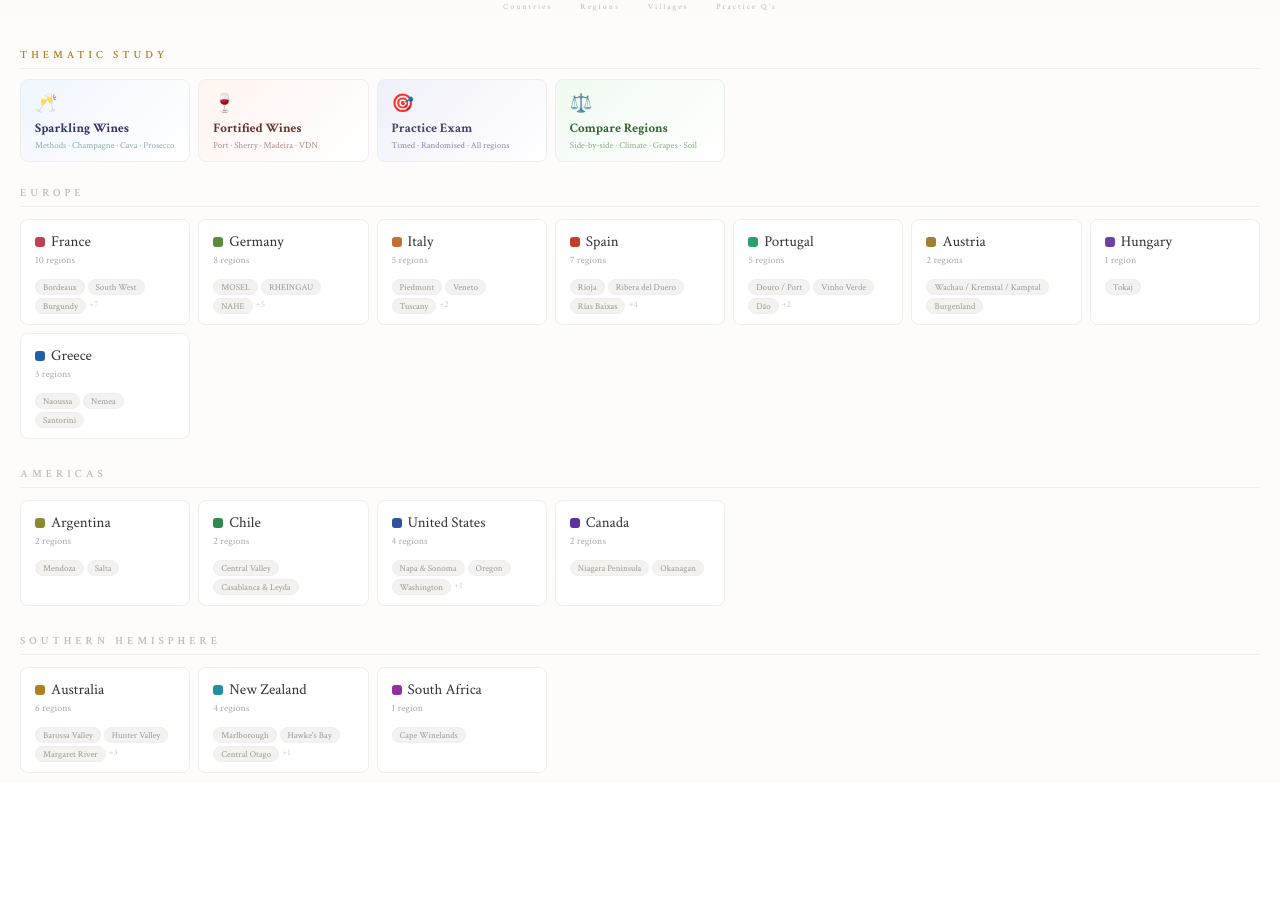
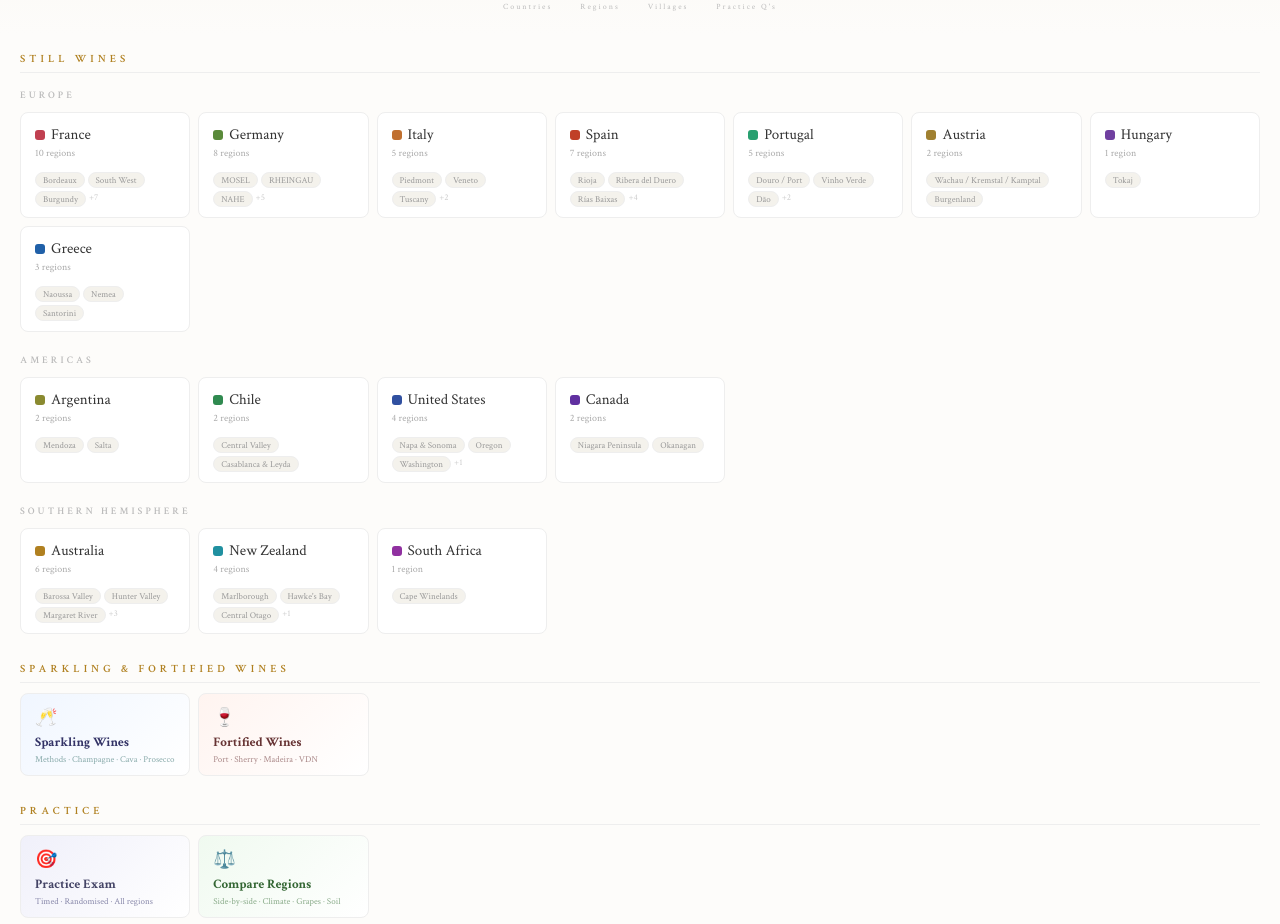
Before and after one commit to mitchtsui/wset-atlas, a React (Vite) app: page / in a window 1280 px wide. Shown: the part 200-1124 px from the top of the page. Before the commit the page ends 983 px from the top, so only its background shows below. Built offline with nearby package versions, Linux system fonts and the light colour scheme.

Commit message:
Add files via upload

```diff
--- a/src/components/Home.jsx
+++ b/src/components/Home.jsx
@@ -63,45 +63,13 @@ export default function Home({ onGo, stats, onResetProgress }) {
         </div>
       </div>
 
-      <div style={{ padding: "14px 20px 6px" }}>
-        <h2 style={{ fontSize: 11, letterSpacing: 4, color: "#b08020", fontWeight: 600, marginBottom: 10, paddingBottom: 6, borderBottom: "1px solid #eee" }}>THEMATIC STUDY</h2>
-        <div className="card-grid">
-          <div className="cc" onClick={() => onGo("sparkling")} style={{ background: "linear-gradient(135deg,#f0f6ff,#fff)" }}>
-            <div style={{ padding: "12px 14px 10px" }}>
-              <div style={{ fontSize: 18, marginBottom: 2 }}>🥂</div>
-              <b style={{ fontSize: 13, color: "#336" }}>Sparkling Wines</b>
-              <div style={{ fontSize: 9, color: "#8aa", marginTop: 1 }}>Methods · Champagne · Cava · Prosecco</div>
-            </div>
-          </div>
-          <div className="cc" onClick={() => onGo("fortified")} style={{ background: "linear-gradient(135deg,#fff4f0,#fff)" }}>
-            <div style={{ padding: "12px 14px 10px" }}>
-              <div style={{ fontSize: 18, marginBottom: 2 }}>🍷</div>
-              <b style={{ fontSize: 13, color: "#633" }}>Fortified Wines</b>
-              <div style={{ fontSize: 9, color: "#a88", marginTop: 1 }}>Port · Sherry · Madeira · VDN</div>
-            </div>
-          </div>
-          <div className="cc" onClick={() => onGo("exam")} style={{ background: "linear-gradient(135deg,#f0f0fa,#fff)" }}>
-            <div style={{ padding: "12px 14px 10px" }}>
-              <div style={{ fontSize: 18, marginBottom: 2 }}>🎯</div>
-              <b style={{ fontSize: 13, color: "#446" }}>Practice Exam</b>
-              <div style={{ fontSize: 9, color: "#88a", marginTop: 1 }}>Timed · Randomised · All regions</div>
-            </div>
-          </div>
-          <div className="cc" onClick={() => onGo("compare")} style={{ background: "linear-gradient(135deg,#f0faf0,#fff)" }}>
-            <div style={{ padding: "12px 14px 10px" }}>
-              <div style={{ fontSize: 18, marginBottom: 2 }}>⚖️</div>
-              <b style={{ fontSize: 13, color: "#363" }}>Compare Regions</b>
-              <div style={{ fontSize: 9, color: "#8a8", marginTop: 1 }}>Side-by-side · Climate · Grapes · Soil</div>
-            </div>
-          </div>
-        </div>
-
-        <ProgressWidget stats={stats} onReset={onResetProgress} />
+      {/* ── STILL WINES ── */}
+      <div style={{ padding: "18px 20px 0" }}>
+        <h2 style={{ fontSize: 11, letterSpacing: 4, color: "#b08020", fontWeight: 600, marginBottom: 4, paddingBottom: 6, borderBottom: "1px solid #eee" }}>STILL WINES</h2>
       </div>
-
       {CONTS.map(co =>
-        <div key={co} style={{ padding: "18px 20px 10px" }}>
-          <h2 style={{ fontSize: 11, letterSpacing: 4, color: "#bbb", textTransform: "uppercase", fontWeight: 600, marginBottom: 12, paddingBottom: 6, borderBottom: "1px solid #eee" }}>{co}</h2>
+        <div key={co} style={{ padding: "12px 20px 10px" }}>
+          <h3 style={{ fontSize: 10, letterSpacing: 3, color: "#bbb", textTransform: "uppercase", fontWeight: 600, marginBottom: 10 }}>{co}</h3>
           <div className="card-grid">
             {byC[co].map(([k, c]) =>
               <div key={k} className="cc" onClick={() => onGo(k)}>
@@ -121,6 +89,50 @@ export default function Home({ onGo, stats, onResetProgress }) {
           </div>
         </div>
       )}
+
+      {/* ── SPARKLING & FORTIFIED WINES ── */}
+      <div style={{ padding: "18px 20px 10px" }}>
+        <h2 style={{ fontSize: 11, letterSpacing: 4, color: "#b08020", fontWeight: 600, marginBottom: 10, paddingBottom: 6, borderBottom: "1px solid #eee" }}>SPARKLING & FORTIFIED WINES</h2>
+        <div className="card-grid">
+          <div className="cc" onClick={() => onGo("sparkling")} style={{ background: "linear-gradient(135deg,#f0f6ff,#fff)" }}>
+            <div style={{ padding: "12px 14px 10px" }}>
+              <div style={{ fontSize: 18, marginBottom: 2 }}>🥂</div>
+              <b style={{ fontSize: 13, color: "#336" }}>Sparkling Wines</b>
+              <div style={{ fontSize: 9, color: "#8aa", marginTop: 1 }}>Methods · Champagne · Cava · Prosecco</div>
+            </div>
+          </div>
+          <div className="cc" onClick={() => onGo("fortified")} style={{ background: "linear-gradient(135deg,#fff4f0,#fff)" }}>
+            <div style={{ padding: "12px 14px 10px" }}>
+              <div style={{ fontSize: 18, marginBottom: 2 }}>🍷</div>
+              <b style={{ fontSize: 13, color: "#633" }}>Fortified Wines</b>
+              <div style={{ fontSize: 9, color: "#a88", marginTop: 1 }}>Port · Sherry · Madeira · VDN</div>
+            </div>
+          </div>
+        </div>
+      </div>
+
+      {/* ── PRACTICE ── */}
+      <div style={{ padding: "18px 20px 6px" }}>
+        <h2 style={{ fontSize: 11, letterSpacing: 4, color: "#b08020", fontWeight: 600, marginBottom: 10, paddingBottom: 6, borderBottom: "1px solid #eee" }}>PRACTICE</h2>
+        <div className="card-grid">
+          <div className="cc" onClick={() => onGo("exam")} style={{ background: "linear-gradient(135deg,#f0f0fa,#fff)" }}>
+            <div style={{ padding: "12px 14px 10px" }}>
+              <div style={{ fontSize: 18, marginBottom: 2 }}>🎯</div>
+              <b style={{ fontSize: 13, color: "#446" }}>Practice Exam</b>
+              <div style={{ fontSize: 9, color: "#88a", marginTop: 1 }}>Timed · Randomised · All regions</div>
+            </div>
+          </div>
+          <div className="cc" onClick={() => onGo("compare")} style={{ background: "linear-gradient(135deg,#f0faf0,#fff)" }}>
+            <div style={{ padding: "12px 14px 10px" }}>
+              <div style={{ fontSize: 18, marginBottom: 2 }}>⚖️</div>
+              <b style={{ fontSize: 13, color: "#363" }}>Compare Regions</b>
+              <div style={{ fontSize: 9, color: "#8a8", marginTop: 1 }}>Side-by-side · Climate · Grapes · Soil</div>
+            </div>
+          </div>
+        </div>
+
+        <ProgressWidget stats={stats} onReset={onResetProgress} />
+      </div>
     </div>
   );
 }
```
